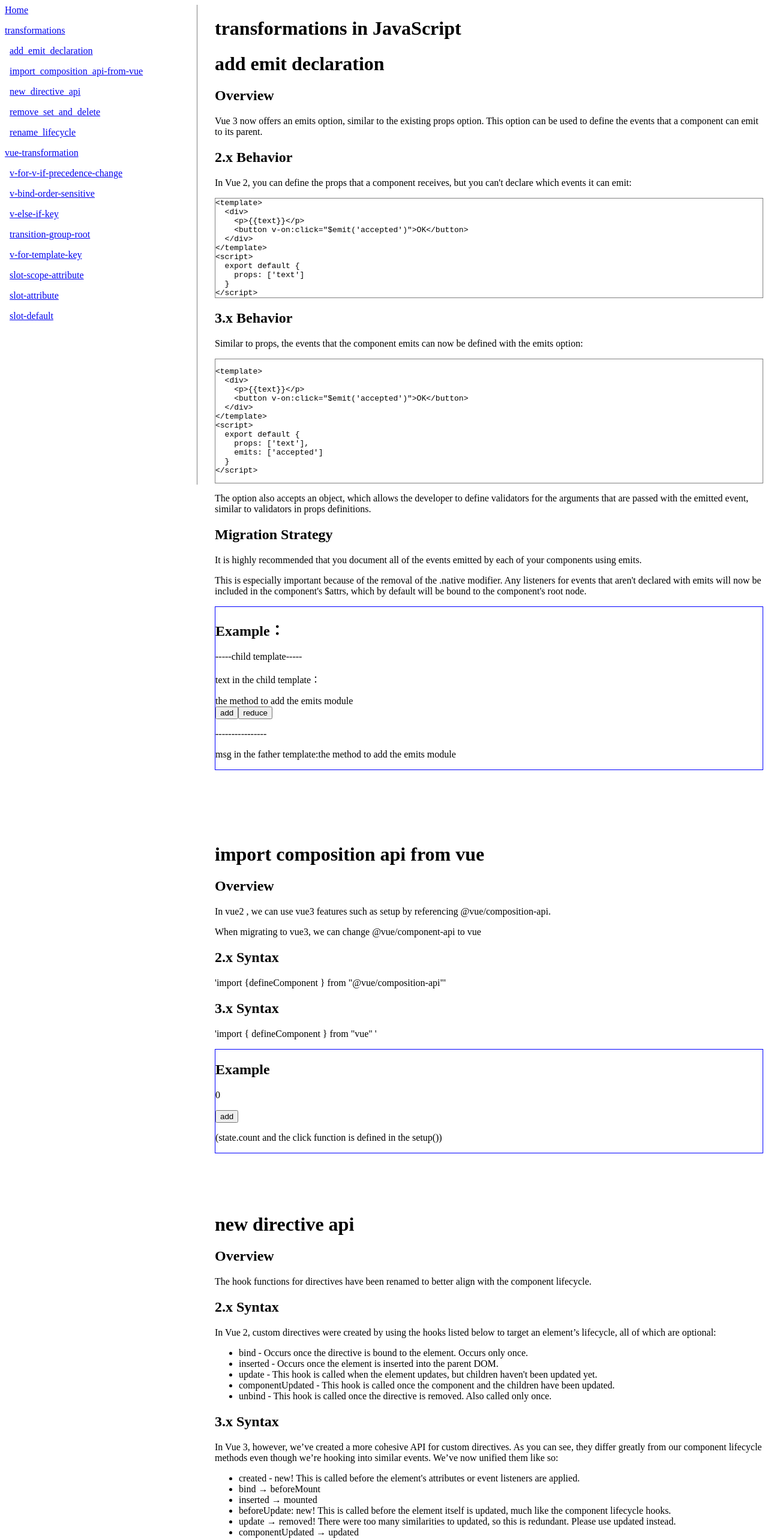
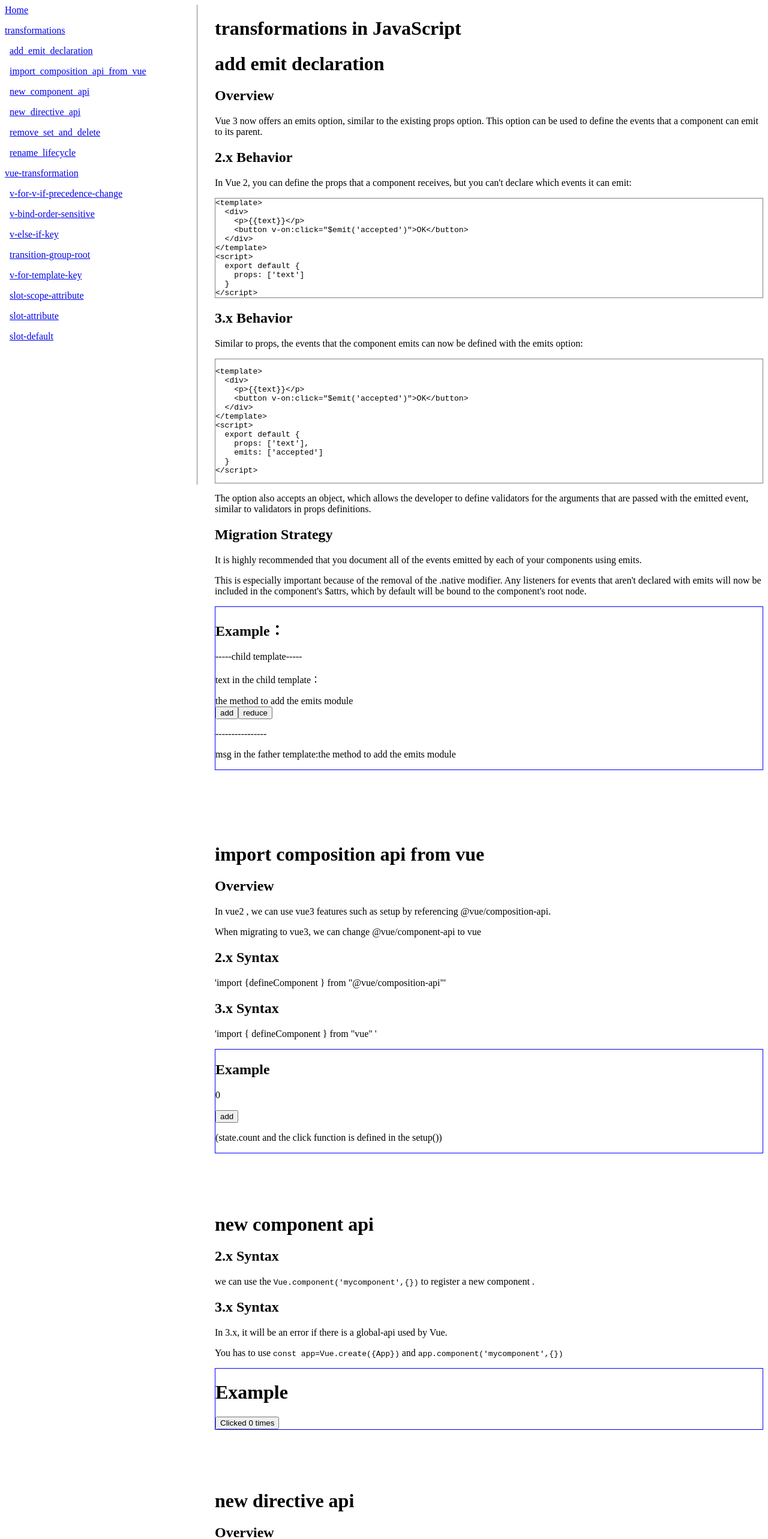
Before and after one commit to 2kjiejie/codemod-demo, a Vue app: page /transformations in a window 1280 px wide. Shown: the top 2566 px of the page at 60% size. Built offline with nearby package versions, Linux system fonts and the light colour scheme.

Commit message:
insert new_component_api.vue

```diff
--- a/src/App.vue
+++ b/src/App.vue
@@ -11,7 +11,10 @@
       <router-link :to="{name:'add_emit_declaration'}">add_emit_declaration</router-link>
       <p></p>
       &nbsp;
-      <router-link :to="{name:'import_composition_api_from_vue'}">import_composition_api-from-vue</router-link>
+      <router-link :to="{name:'import_composition_api_from_vue'}">import_composition_api_from_vue</router-link>
+      <p></p>
+      &nbsp;
+      <router-link :to="{name:'new_component_api'}">new_component_api</router-link>
       <p></p>
       &nbsp;
       <router-link :to="{name:'new_directive_api'}">new_directive_api</router-link>
--- /dev/null
+++ b/src/components/js_of_new_component_api.js
@@ -0,0 +1,18 @@
+//used by new_component_api
+import Vue from "vue";
+
+Vue.component('button_counter', {
+    name: 'button_counter',
+    data() {
+        return {
+            count: 0
+        }
+    },
+    template: `
+      <div>
+      <button @click="count++">
+        Clicked {{ count }} times
+      </button>
+      </div>
+    `
+})
--- /dev/null
+++ b/src/components/new_component_api.vue
@@ -0,0 +1,26 @@
+<template>
+  <div>
+    <h1>new component api</h1>
+    <div>
+      <h2>2.x Syntax</h2>
+      <p>we can use the <code>Vue.component('mycomponent',{})</code> to register a new component .</p>
+      <h2>3.x Syntax</h2>
+      <p>In 3.x, it will be an error if there is a global-api used by Vue.</p>
+      <p>You has to use <code>const app=Vue.create({App})</code> and <code>app.component('mycomponent',{})</code></p>
+    </div>
+    <div style="border: solid 1px blue;margin-bottom: 100px;">
+      <h1>Example</h1>
+      <button_counter></button_counter>
+    </div>
+  </div>
+</template>
+
+<script>
+export default {
+  name: "new_component_api"
+}
+</script>
+
+<style scoped>
+
+</style>
--- a/src/main.js
+++ b/src/main.js
@@ -2,6 +2,7 @@ import Vue from "vue";
 import App from './App.vue'
 import VueCompositionApi from '@vue/composition-api'
 import router from './router'
+import "./components/js_of_new_component_api"
 
 Vue.use(VueCompositionApi)
 Vue.config.productionTip = false
@@ -31,20 +32,3 @@ Vue.directive('demo', {
     `
     }
 })
-
-//used by render_to_resolveComponent
-Vue.component('button_counter', {
-    name: 'button_counter',
-    data() {
-        return {
-            count: 0
-        }
-    },
-    template: `
-      <div>
-      <button @click="count++">
-        Clicked {{ count }} times
-      </button>
-      </div>
-    `
-})
--- a/src/router/index.js
+++ b/src/router/index.js
@@ -5,6 +5,7 @@ import vueTransformation from '@/views/vue-transformation'
 import hello from "@/views/hello";
 import add_emit_declaration from "@/components/add_emit_declaration";
 import import_composition_api_from_vue from "@/components/import_composition_api_from_vue";
+import new_component_api from "@/components/new_component_api";
 import new_directive_api from "@/components/new_directive_api";
 import remove_set_and_delete from "@/components/remove_set_and_delete";
 import rename_lifecycle from "@/components/rename_lifecycle";
@@ -42,6 +43,12 @@ const routes=[
         path:'/import_composition_api_from_vue',
         name:'import_composition_api_from_vue',
         component:import_composition_api_from_vue,
+        props:true
+    },
+    {
+        path:'/new_component_api',
+        name:'new_component_api',
+        component:new_component_api,
         props:true
     },
     {
--- a/src/views/transformations.vue
+++ b/src/views/transformations.vue
@@ -3,6 +3,7 @@
     <h1>transformations in JavaScript</h1>
     <add_emit_declaration></add_emit_declaration>
     <import_composition_api_from_vue></import_composition_api_from_vue>
+    <new_component_api></new_component_api>
     <new_directive_api></new_directive_api>
     <remove_set_and_delete></remove_set_and_delete>
     <rename_lifecycle></rename_lifecycle>
@@ -12,6 +13,7 @@
 <script>
 import add_emit_declaration from "@/components/add_emit_declaration";
 import import_composition_api_from_vue from "@/components/import_composition_api_from_vue";
+import new_component_api from "@/components/new_component_api";
 import new_directive_api from "@/components/new_directive_api";
 import remove_set_and_delete from "@/components/remove_set_and_delete";
 import rename_lifecycle from "@/components/rename_lifecycle";
@@ -21,6 +23,7 @@ export default {
   components:{
     import_composition_api_from_vue,
     add_emit_declaration,
+    new_component_api,
     new_directive_api,
     remove_set_and_delete,
     rename_lifecycle,
```
